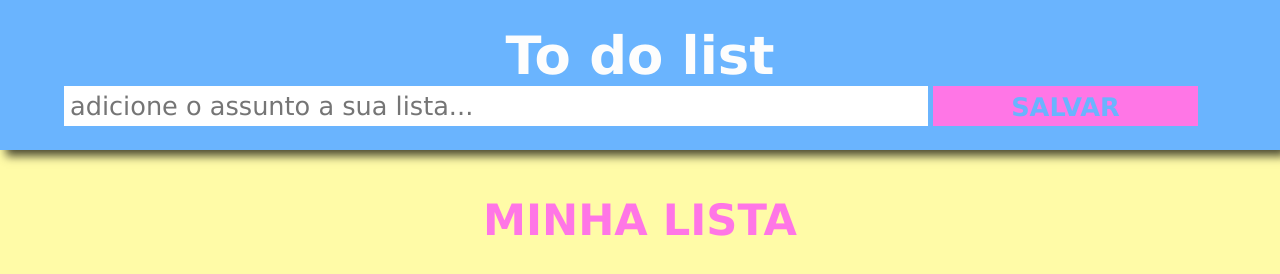
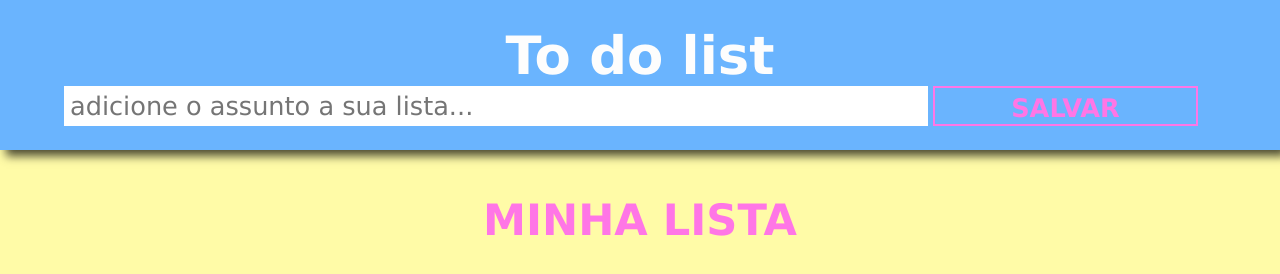
Before and after one commit to dionatan03/estudos-sass-scss, a plain HTML site: page projeto-lista/index.html in a window 1280 px wide. Drawn offline with Linux system fonts and the light colour scheme.

Commit message:
css btn alterado cor

```diff
--- a/projeto-lista/style.css
+++ b/projeto-lista/style.css
@@ -49,14 +49,20 @@ body {
 .container div button {
     width: 23%;
     height: 40px;
-    border: 1px solid transparent;
+    border: 2px solid #ff76e6;
     outline: 0;
     font-size: 1.6rem;
     font-weight: bolder;
+    color: #ff76e6;
+    background-color: transparent;
+    padding: 5px;
+    margin-left: 5px;
+}
+
+.container div button:hover {
+    border: 2px solid transparent;
     color: #6ab4fe;
     background-color: #ff76e6;
-    padding: 5px;
-    margin-left: 5px;
 }
 
 .main-container {
```
